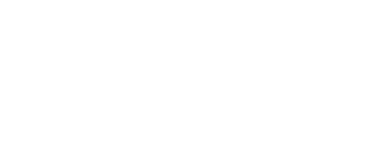
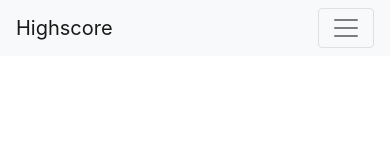
Before and after one commit to jvalon9455/Code_Quiz_Homework, a plain HTML site: page index.html in a window 390 px wide. Drawn offline with nearby package versions, Linux system fonts and the light colour scheme.

Commit message:
added navbar with highscore and timer

```diff
--- a/index.html
+++ b/index.html
@@ -19,7 +19,28 @@
     />
     <link rel="stylesheet" href="./style.css" />
   </head>
+
   <body>
+    <!-- Begin navbar -->
+    <nav class="navbar navbar-expand-lg navbar-light bg-light">
+      <a class="navbar-brand" href="#">Highscore</a>
+      <button
+        class="navbar-toggler"
+        type="button"
+        data-toggle="collapse"
+        data-target="#navbarText"
+        aria-controls="navbarText"
+        aria-expanded="false"
+        aria-label="Toggle navigation"
+      >
+        <span class="navbar-toggler-icon"></span>
+      </button>
+      <div class="collapse navbar-collapse" id="navbarText">
+        <ul class="navbar-nav mr-auto"></ul>
+        <span class="navbar-text"> Timer </span>
+      </div>
+    </nav>
+
     <script src="./script.js"></script>
   </body>
 </html>
```
